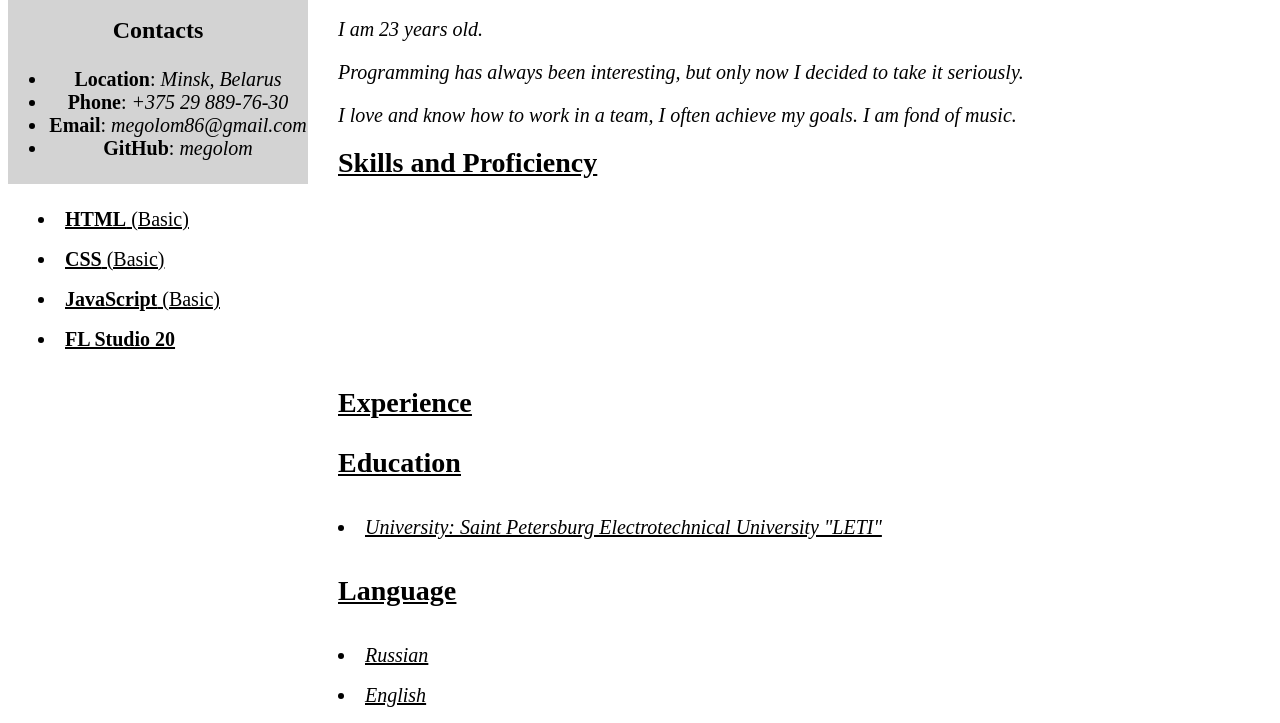
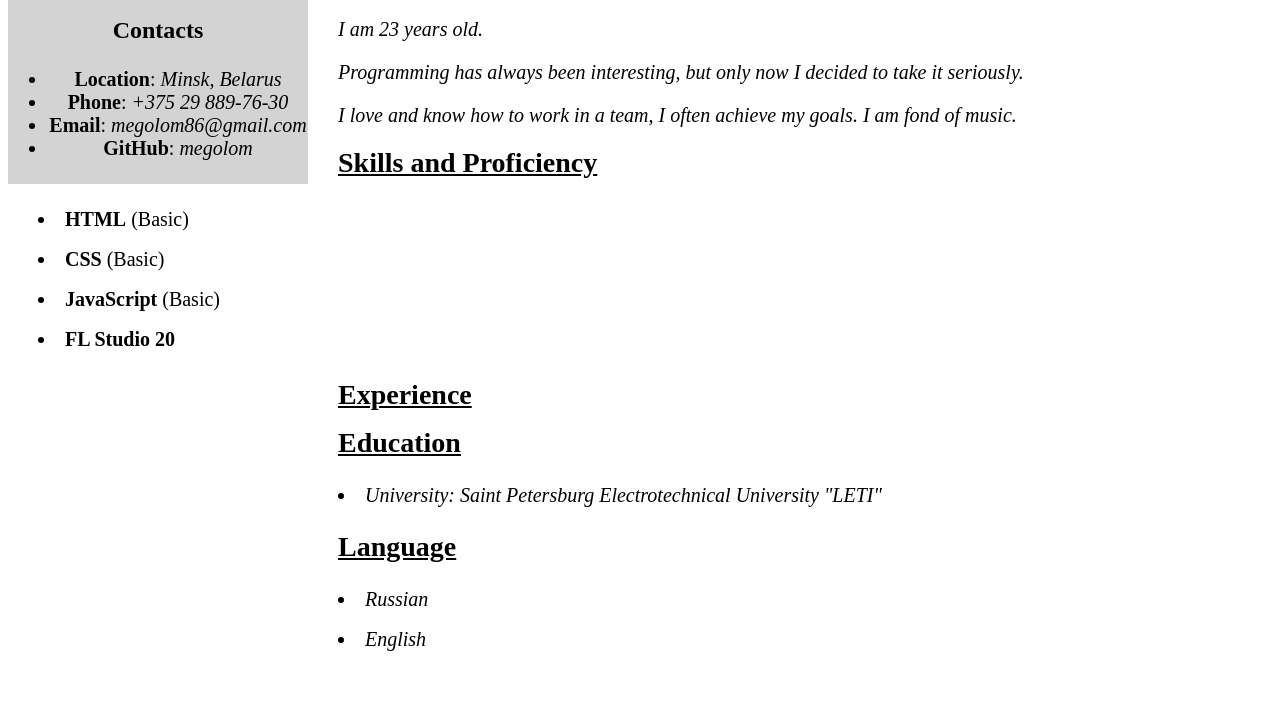
Before and after one commit to megolom/rsschool-cv, a plain HTML site: page index.html in a window 1280 px wide. Shown: the part 161-884 px from the top of the page. After the commit the page ends 828 px from the top, so only its background shows below. Drawn offline with Linux system fonts and the light colour scheme.

Commit message:
fix mistakes

```diff
--- a/index.html
+++ b/index.html
@@ -29,7 +29,7 @@
         <p><i>I am 23 years old.</p>
         <p>Programming has always been interesting, but only now I decided to take it seriously.</p>
         <p>I love and know how to work in a team, I often achieve my goals. I am fond of music.</i></p>
-        <ul><u><b>Skills and Proficiency</b></ul></p>
+        <ul><u><b>Skills and Proficiency</b></u></ul></p>
         <p>
             <li><b>HTML</b> (Basic)</li>
             <li><b>CSS</b> (Basic)</li>
```
